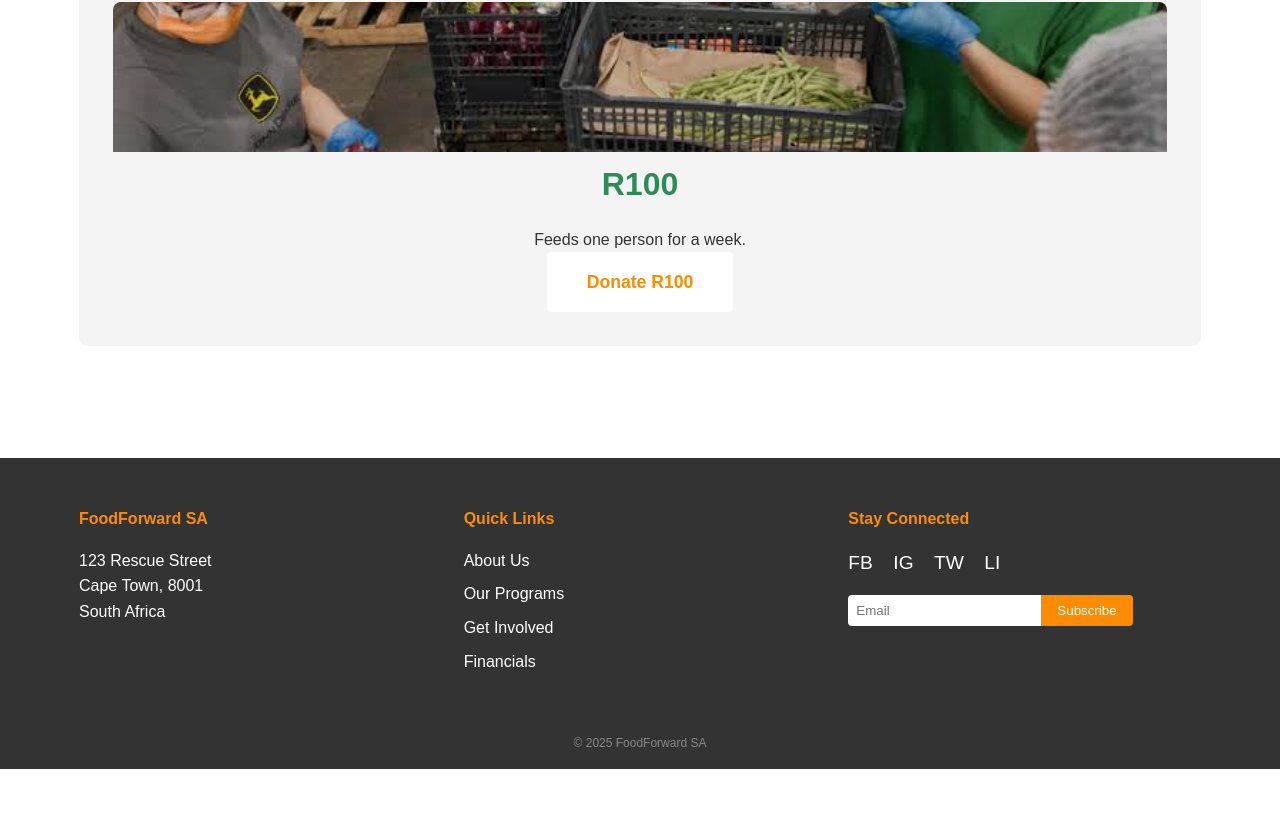
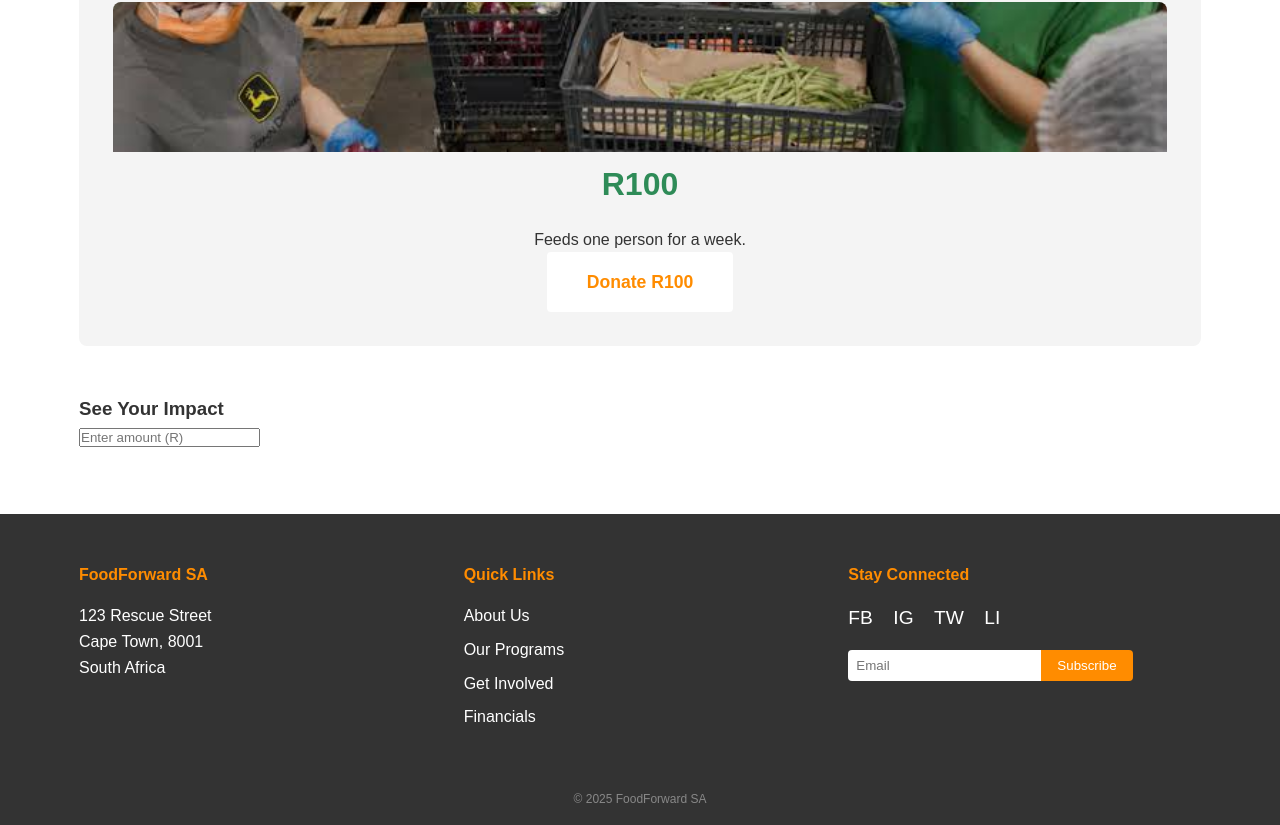
Before and after one commit to Gigagay/Webdevpoepart1, a plain HTML site: page donate.html in a window 1280 px wide. Shown: the part 673-1498 px from the top of the page. Before the commit the page ends 1442 px from the top, so only its background shows below. Drawn offline with Linux system fonts and the light colour scheme; a script that the page names is missing.

Commit message:
Update donate.html
added donation calculator

```diff
--- a/donate.html
+++ b/donate.html
@@ -103,6 +103,11 @@
         <a href="#" class="cta-button">Donate R100</a>
     </div>
 </div>
+<div class="donation-calculator">
+    <h3>See Your Impact</h3>
+    <input type="number" id="donation-amount" placeholder="Enter amount (R)" min="1">
+    <div id="impact-result" style="display: none;"></div>
+</div>
 
         </div>
     </main>
```
